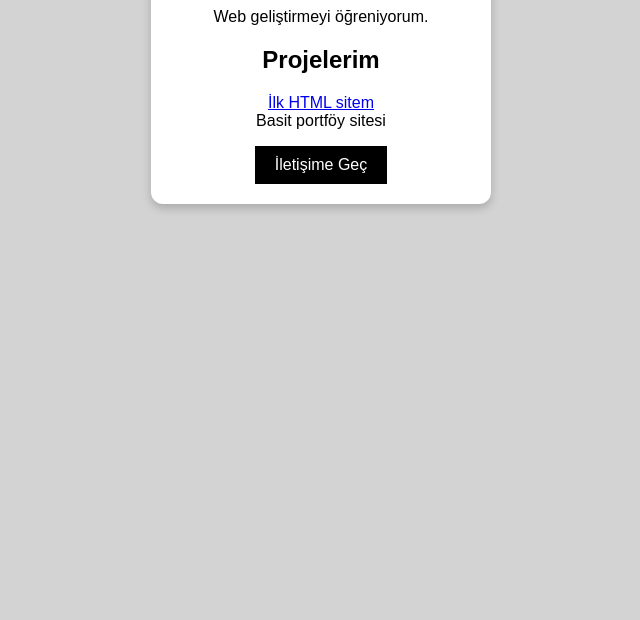
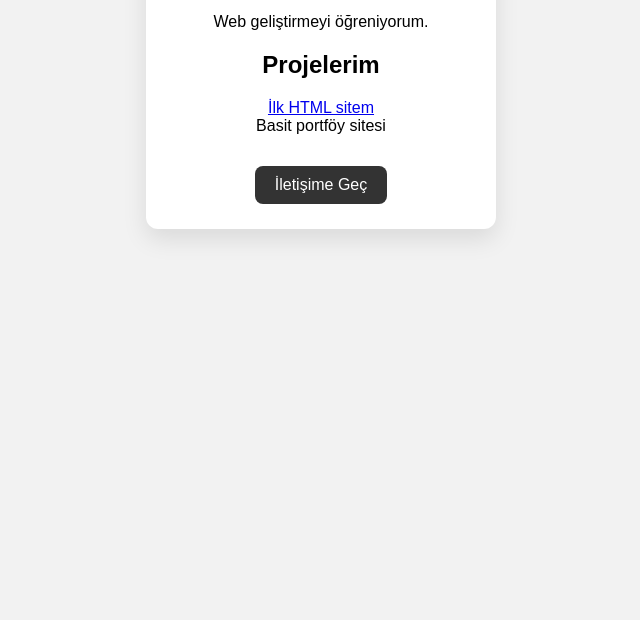
Before and after one commit to moonzero85-lang/portfoy, a plain HTML site: page index.html in a window 1280 px wide. Shown: the part 180-800 px from the top of the page, without its empty margins (319-959 px from the left). Drawn offline with Linux system fonts and the light colour scheme.

Commit message:
Update index.html

```diff
--- a/index.html
+++ b/index.html
@@ -1,9 +1,45 @@
 <!DOCTYPE html>
 <html>
-<head>
+
 <head>
   <title>Portföy</title>
   <link rel="stylesheet" href="style.css">
+  <style>
+  body {
+    background-color: #f2f2f2;
+    font-family: Arial, sans-serif;
+  }
+
+  .card {
+    background-color: #ffffff;
+    max-width: 500px;
+    margin: 60px auto;
+    padding: 25px;
+    border-radius: 12px;
+    box-shadow: 0 10px 25px rgba(0, 0, 0, 0.1);
+    text-align: center;
+  }
+
+  .card h1 {
+    margin-bottom: 10px;
+  }
+
+  .card button {
+    margin-top: 15px;
+    padding: 10px 20px;
+    border: none;
+    border-radius: 8px;
+    background-color: #333;
+    color: white;
+    font-size: 16px;
+    cursor: pointer;
+  }
+
+  .card button:hover {
+    background-color: #555;
+  }
+</style>
+
 </head>
 
   <title>Portföy</title>
```
